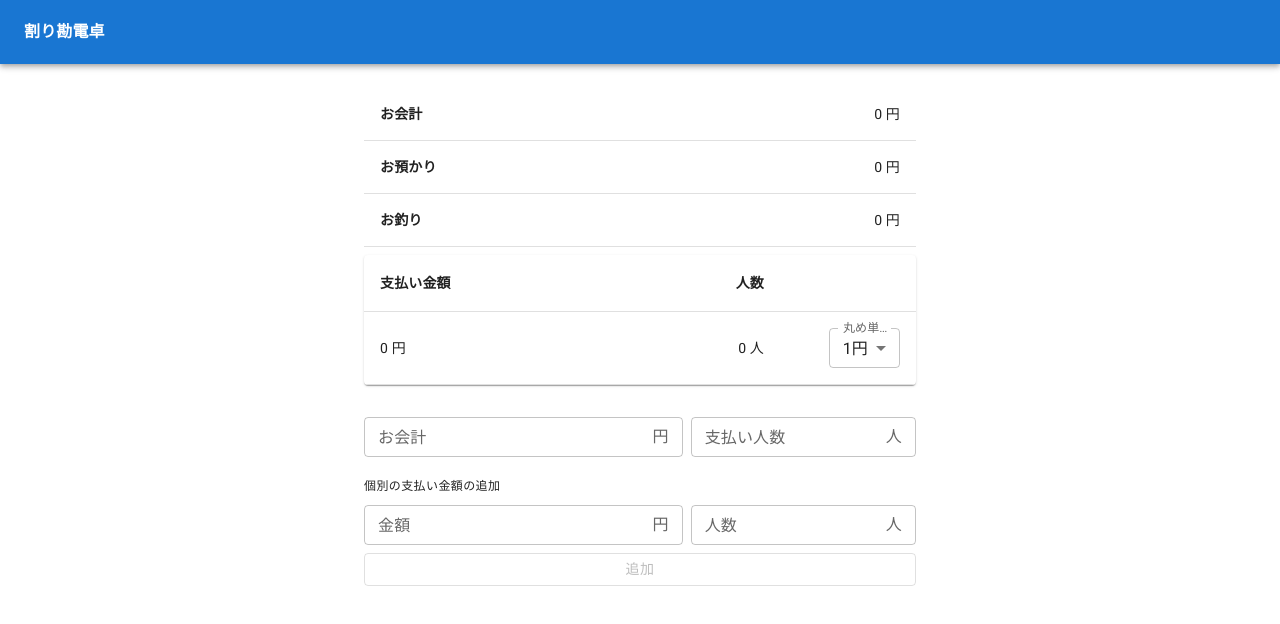
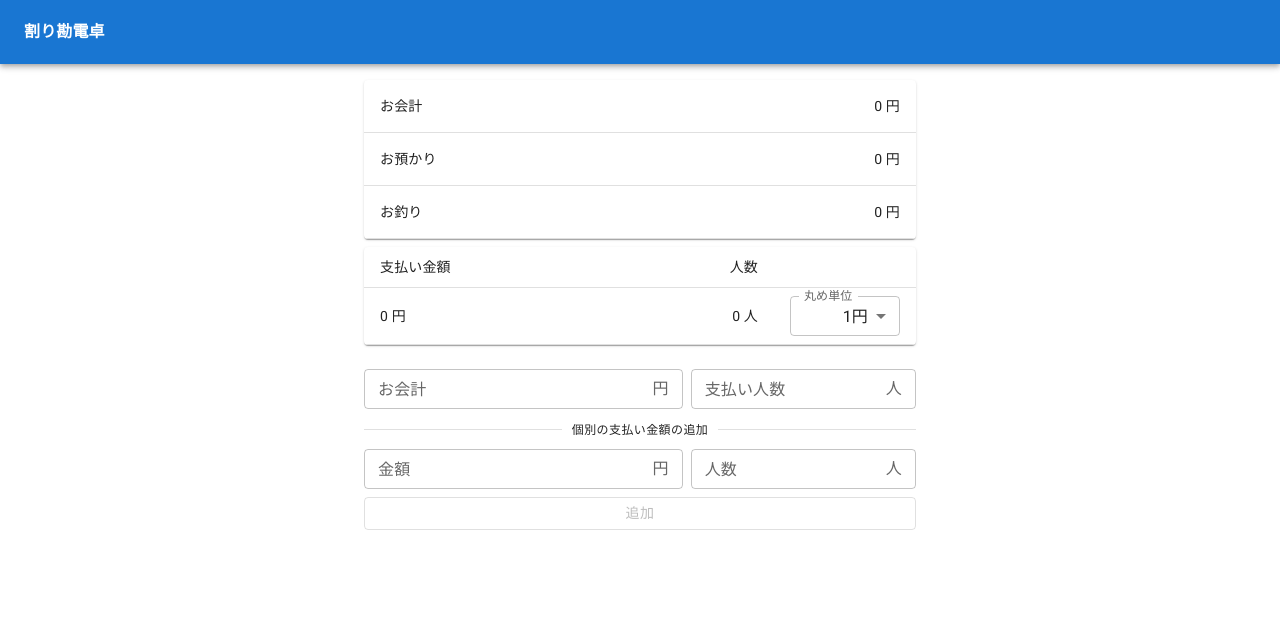
Before and after one commit to szkyudi/bariwarukun, a Next.js app: page / in a window 1280 px wide. Shown: the top 624 px of the page. Built offline with nearby package versions, Linux system fonts and the light colour scheme.

Commit message:
update: デザインの更新

```diff
--- a/components/Calculator.tsx
+++ b/components/Calculator.tsx
@@ -66,11 +66,11 @@ export const Calculator = () => {
 
  return (
     <>
-      <TableContainer>
+      <TableContainer component={Paper}>
         <Table>
           <TableBody>
             <TableRow>
-              <TableCell component="th" scope="row" sx={{fontWeight: "bold", py: 2}}>
+              <TableCell component="th" scope="row" sx={{py: 1}}>
                 お会計
               </TableCell>
               <TableCell align="right">
@@ -78,7 +78,7 @@ export const Calculator = () => {
               </TableCell>
             </TableRow>
             <TableRow>
-              <TableCell component="th" scope="row" sx={{fontWeight: "bold", py: 2}}>
+              <TableCell component="th" scope="row" sx={{py: 1}}>
                 お預かり
               </TableCell>
               <TableCell align="right">
@@ -86,7 +86,7 @@ export const Calculator = () => {
               </TableCell>
             </TableRow>
             <TableRow>
-              <TableCell component="th" scope="row" sx={{fontWeight: "bold", py: 2}}>
+              <TableCell component="th" scope="row" sx={{py: 1}}>
                 {remaining >= 0 ? "お釣り" : "不足金額"}
               </TableCell>
               <TableCell align="right">
@@ -100,10 +100,10 @@ export const Calculator = () => {
         <Table>
           <TableHead>
             <TableRow>
-              <TableCell sx={{py: 2, fontWeight: "bold"}} variant="head">
+              <TableCell sx={{py: 1}} variant="head">
                   支払い金額
               </TableCell>
-              <TableCell sx={{py: 2, fontWeight: "bold"}} variant="head" align="right">
+              <TableCell sx={{py: 1}} variant="head" align="right">
                   人数
               </TableCell>
               <TableCell></TableCell>
@@ -111,14 +111,14 @@ export const Calculator = () => {
           </TableHead>
           <TableBody>
             <TableRow>
-              <TableCell sx={{py: 2}}>
+              <TableCell sx={{py: 1}}>
                 {generalBill || 0} 円
               </TableCell>
-              <TableCell sx={{py: 2}} align="right">
+              <TableCell sx={{py: 1}} align="right">
                 {generalPayerNum || 0} 人
               </TableCell>
-              <TableCell sx={{width: 136, py: 2}} align="right">
-                <FormControl>
+              <TableCell sx={{width: 136, py: 1}} align="right">
+                <FormControl sx={{width: 110}}>
                   <InputLabel id="ceil-unit-label">丸め単位</InputLabel>
                   <Select
                     labelId="ceil-unit-label"
@@ -138,13 +138,13 @@ export const Calculator = () => {
             </TableRow>
             {payOptions.map(option => (
               <TableRow key={option.id}>
-                <TableCell sx={{py: 2}}>
+                <TableCell sx={{py: 1}}>
                   {option.bill || '- '} 円
                 </TableCell>
-                <TableCell sx={{py: 2}} align="right">
+                <TableCell sx={{py: 1}} align="right">
                   {option.payerNum || '- '} 人
                 </TableCell>
-                <TableCell sx={{width: 136, py: 2}} align="right">
+                <TableCell sx={{width: 136, py: 1}} align="right">
                   <ButtonGroup variant="text" size="small">
                     <Button
                       onClick={() => decrementOptionPayerNum(option.id)}
@@ -170,7 +170,7 @@ export const Calculator = () => {
           </TableBody>
         </Table>
       </TableContainer>
-      <Grid container spacing={1} sx={{mt: 3}}>
+      <Grid container spacing={1} sx={{mt: 2}}>
         <Grid item xs={7}>
           <NumericInput
             label="お会計"
@@ -192,11 +192,11 @@ export const Calculator = () => {
           />
         </Grid>
       </Grid>
-      <Box sx={{mt: 2, mb: 1}}>
+      <Divider sx={{my: 1}}>
         <Typography variant="caption">
           個別の支払い金額の追加
         </Typography>
-      </Box>
+      </Divider>
       <form onSubmit={handleSubmit}>
         <Grid container spacing={1}>
           <Grid item xs={7}>
--- a/pages/index.tsx
+++ b/pages/index.tsx
@@ -11,7 +11,7 @@ const Home = () => (
       </Toolbar>
     </AppBar>
     <Container maxWidth="sm">
-      <Box sx={{my: 3}}>
+      <Box sx={{my: 2}}>
         <Calculator />
       </Box>
     </Container>
```
